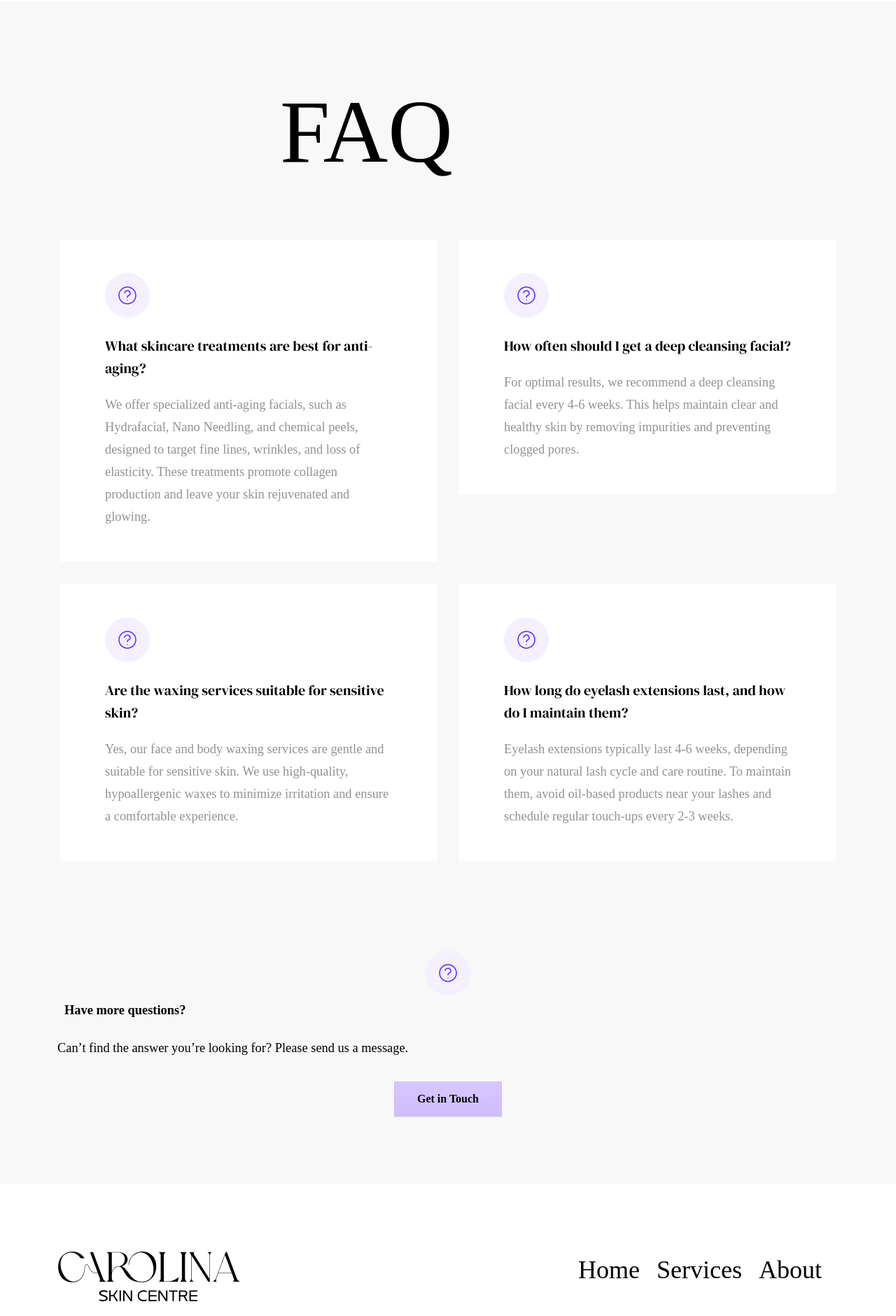
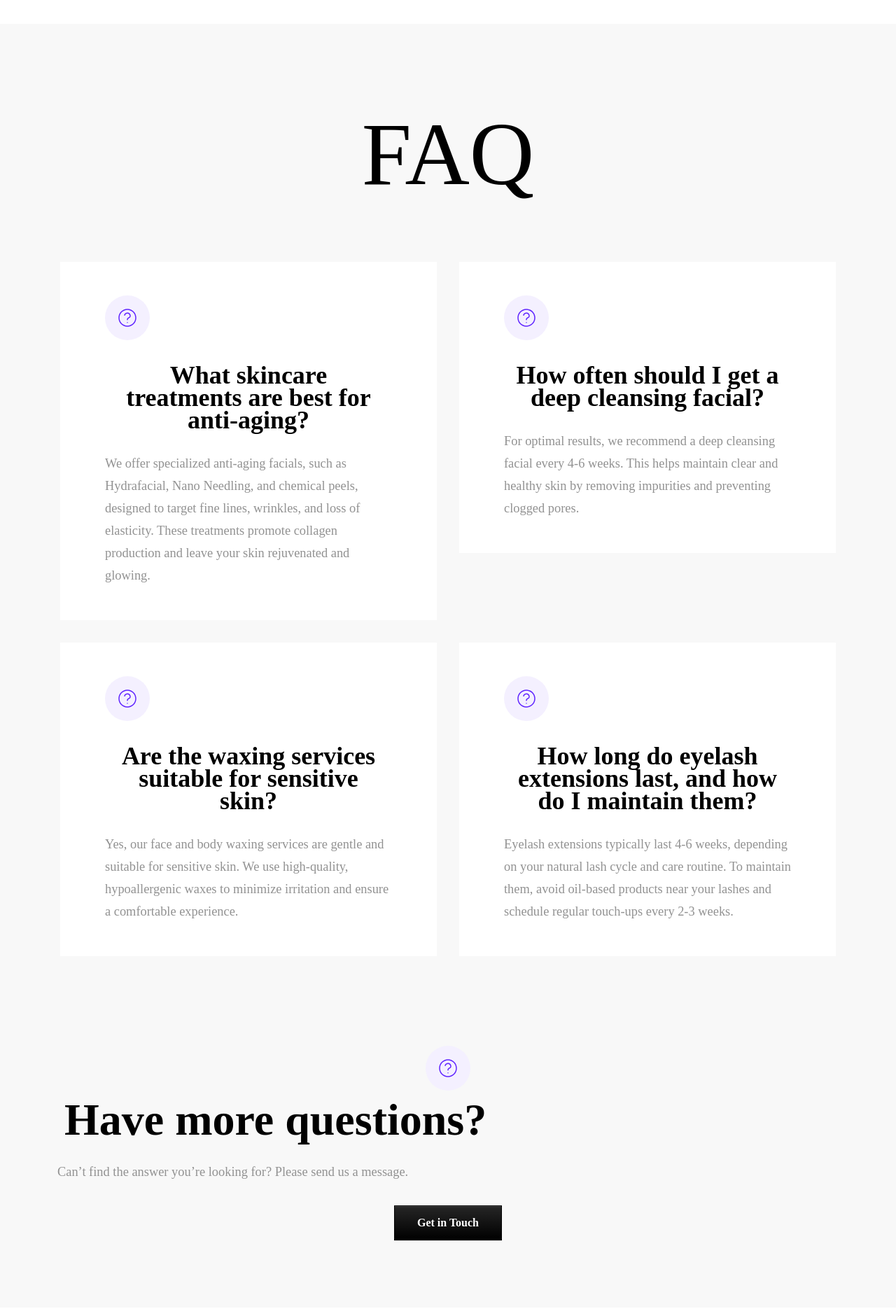
Before and after one commit to tulio-salvatierra/csc, a React (Create React App) app: page /about in a window 1280 px wide. Shown: the part 1720-3600 px from the top of the page at 70% size. Built offline with nearby package versions, Linux system fonts and the light colour scheme; a web font is replaced by a local one.

Commit message:
feat: Update card image width for responsiveness, adjust mission section heading size, and enhance FAQ section headings

```diff
--- a/src/App.css
+++ b/src/App.css
@@ -29,7 +29,7 @@
 }
 
 .card-img {
-  width: 480px;
+  width: auto;
   height: 480px;
   object-fit: cover;
 }
--- a/src/components/AboutUs/ABoutUs.jsx
+++ b/src/components/AboutUs/ABoutUs.jsx
@@ -49,7 +49,7 @@ export default function AboutPage() {
 
       {/* Our Mission Section */}
       <section className="mb-5 mt-10">
-        <h2 className="display-2 mb-3">Our Mission</h2>
+        <h2 className="display-1 mb-3">Our Mission</h2>
         <blockquote className="blockquote border-start ps-3">
           <p className="text-muted">
             "Our mission is to enhance your natural beauty and boost your
--- a/src/components/blog/services.js
+++ b/src/components/blog/services.js
@@ -7,68 +7,63 @@ import WAX from "./../../assets/images/services/wax.jpg";
 import NN from "./../../assets/images/services/nano.jpg";
 import Therapy from "./../../assets/images/services/therapy.jpg";
 
+
 const services = [
   {
     id: 1,
     name: "Dermaplaning",
-    description:
-      "Dermaplaning is a non-invasive skincare treatment that involves using a sterile, surgical scalpel to gently exfoliate the top layer of dead skin cells and remove fine vellus hair (peach fuzz) from the face. This process helps to reveal smoother, brighter skin, allowing for better product absorption and a flawless makeup application.",
+    description: "Dermaplaning is a non-invasive skincare treatment that involves using a sterile, surgical scalpel to gently exfoliate the top layer of dead skin cells and remove fine vellus hair (peach fuzz) from the face. This process helps to reveal smoother, brighter skin, allowing for better product absorption and a flawless makeup application.",
     icon: DP,
     category: "Facial treatments",
   },
   {
     id: 2,
     name: "HydraFacials",
-    description:
-      "A HydraFacial is a non-invasive, multi-step facial treatment that deeply cleanses, exfoliates, extracts impurities, and hydrates the skin using a specialized device. It combines gentle suction with nourishing serums to improve skin texture, tone, and overall radiance.",
+    description: "A HydraFacial is a non-invasive, multi-step facial treatment that deeply cleanses, exfoliates, extracts impurities, and hydrates the skin using a specialized device. It combines gentle suction with nourishing serums to improve skin texture, tone, and overall radiance.",
     icon: HF,
     category: "HydraFacials",
   },
   {
     id: 3,
     name: "Microdermabrasion",
-    description:
-      "Microdermabrasion is a non-invasive exfoliation treatment that gently removes the outermost layer of dead skin cells using a specialized device. The procedure typically uses either a diamond-tipped wand or fine crystals combined with suction to resurface the skin, promoting cell turnover and collagen production.",
+    description: "Microdermabrasion is a non-invasive exfoliation treatment that gently removes the outermost layer of dead skin cells using a specialized device. The procedure typically uses either a diamond-tipped wand or fine crystals combined with suction to resurface the skin, promoting cell turnover and collagen production.",
     icon: MD,
     category: "Eyebrow services",
   },
   {
     id: 4,
     name: "European facial",
-    description:
-      "Pamper yourself with our luxurious body treatments designed to relax, rejuvenate, and refresh your skin. From exfoliating scrubs to detoxifying wraps, our experienced therapists will help you achieve the smooth, glowing skin you desire. Treat yourself to a day of indulgence and relaxation with our body treatments.",
+    description: "Pamper yourself with our luxurious body treatments designed to relax, rejuvenate, and refresh your skin. From exfoliating scrubs to detoxifying wraps, our experienced therapists will help you achieve the smooth, glowing skin you desire. Treat yourself to a day of indulgence and relaxation with our body treatments.",
     icon: EF,
     category: "Body treatments",
   },
   {
     id: 5,
     name: "Chemical Peels",
-    description:
-      "designed to exfoliate and renew your skin, revealing a fresher, more radiant complexion. Using carefully selected acids, chemical peels remove dead skin cells, unclog pores, and stimulate collagen production, improving skin texture, tone, and overall clarity.",
+    description: "designed to exfoliate and renew your skin, revealing a fresher, more radiant complexion. Using carefully selected acids, chemical peels remove dead skin cells, unclog pores, and stimulate collagen production, improving skin texture, tone, and overall clarity.",
     icon: CP,
     category: "Skin rejuvenation",
   },
   {
     id: 6,
     name: "Waxing Services",
-    description:
-      "Say goodbye to unwanted hair with our expert waxing services. From brows to bikini lines, our skilled aestheticians will help you achieve smooth, hair-free skin. We use high-quality waxes and techniques to ensure a comfortable and effective waxing experience. Book your appointment today and enjoy silky-smooth skin.",
+    description: "Say goodbye to unwanted hair with our expert waxing services. From brows to bikini lines, our skilled aestheticians will help you achieve smooth, hair-free skin. We use high-quality waxes and techniques to ensure a comfortable and effective waxing experience. Book your appointment today and enjoy silky-smooth skin.",
     icon: WAX,
     category: "Waxing services",
   },
   {
     id: 7,
-    title: "Nano Needle",
-    description: " an advanced and non-invasive skincare procedure designed to rejuvenate your skin at a cellular level. This cutting-edge treatment uses ultra-fine nano needles to create microscopic channels on the skin’s surface, enhancing the absorption of serums and stimulating collagen production without pain or downtime.",
+    name: "Nano Needle",
+    description: "An advanced and non-invasive skincare procedure designed to rejuvenate your skin at a cellular level. This cutting-edge treatment uses ultra-fine nano needles to create microscopic channels on the skin’s surface, enhancing the absorption of serums and stimulating collagen production without pain or downtime.",
     category: "Skin rejuvenation",
-    image: NN,
+    icon: NN,
   },
   {
     id: 8,
-    title: "Carboxy Therapy",
-    category: " a non-invasive skin treatment that involves infusing carbon dioxide (CO₂) into the skin to boost oxygen flow, improve circulation, and stimulate collagen production. It is used for facial rejuvenation, cellulite reduction, dark circles, and scar treatment.",
-    description: "Skin rejuvenation",
-    image: Therapy,
+    name: "Carboxy Therapy",
+    description: "A non-invasive skin treatment that involves infusing carbon dioxide (CO₂) into the skin to boost oxygen flow, improve circulation, and stimulate collagen production. It is used for facial rejuvenation, cellulite reduction, dark circles, and scar treatment.",
+    category: "Skin rejuvenation",
+    icon: Therapy,
   },
 ];
 
--- a/src/components/faq/FaqSectionFaq1.js
+++ b/src/components/faq/FaqSectionFaq1.js
@@ -7,7 +7,7 @@ export default function FaqSectionFaq1() {
         <section className="py-24 bg-light">
           <div className="container">
             <div className="mw-xl mx-auto text-center mb-20 mb-xl-16">
-              <h1 className=" display-1 mb-6 lh-sm px-xl-12 font-heading">
+              <h1 className="display-1 mb-6 lh-sm text-center px-xl-12 font-heading">
                 FAQ
               </h1>
             </div>
@@ -19,9 +19,9 @@ export default function FaqSectionFaq1() {
                     src="pstls-assets/icons/faq-info.svg"
                     alt=""
                   />
-                  <h5 className="mt-6 lh-lg mb-5 font-heading">
+                  <h2 className="mt-6 lh-lg mb-5 font-heading">
                     What skincare treatments are best for anti-aging?
-                  </h5>
+                  </h2>
                   <p className="text-muted lh-lg mb-0">
                     We offer specialized anti-aging facials, such as
                     Hydrafacial, Nano Needling, and chemical peels, designed to
@@ -38,9 +38,9 @@ export default function FaqSectionFaq1() {
                     src="pstls-assets/icons/faq-info.svg"
                     alt=""
                   />
-                  <h5 className="mt-6 lh-lg mb-5 font-heading">
+                  <h2 className="mt-6 lh-lg mb-5 font-heading">
                     How often should I get a deep cleansing facial?
-                  </h5>
+                  </h2>
                   <p className="text-muted lh-lg mb-0">
                     For optimal results, we recommend a deep cleansing facial
                     every 4-6 weeks. This helps maintain clear and healthy skin
@@ -55,9 +55,9 @@ export default function FaqSectionFaq1() {
                     src="pstls-assets/icons/faq-info.svg"
                     alt=""
                   />
-                  <h5 className="mt-6 lh-lg mb-5 font-heading">
+                  <h2 className="mt-6 lh-lg mb-5 font-heading">
                     Are the waxing services suitable for sensitive skin?
-                  </h5>
+                  </h2>
                   <p className="text-muted lh-lg mb-0">
                     Yes, our face and body waxing services are gentle and
                     suitable for sensitive skin. We use high-quality,
@@ -73,10 +73,10 @@ export default function FaqSectionFaq1() {
                     src="pstls-assets/icons/faq-info.svg"
                     alt=""
                   />
-                  <h5 className="mt-6 lh-lg mb-5 font-heading">
+                  <h2 className="mt-6 lh-lg mb-5 font-heading">
                     How long do eyelash extensions last, and how do I maintain
                     them?
-                  </h5>
+                  </h2>
                   <p className="text-muted lh-lg mb-0">
                     Eyelash extensions typically last 4-6 weeks, depending on
                     your natural lash cycle and care routine. To maintain them,
@@ -92,13 +92,13 @@ export default function FaqSectionFaq1() {
                 src="pstls-assets/icons/faq-info.svg"
                 alt=""
               />
-              <h1 className="mb-4 lh-sm font-heading">Have more questions?</h1>
-              <p className="mb-8 lh-lg">
+              <h1 className="mb-4 fs-1 font-heading">Have more questions?</h1>
+              <p className="mb-8 lh-lg text-muted">
                 Can’t find the answer you’re looking for? Please send us a
                 message.
               </p>
               <a
-                className="btn btn-primary d-block d-md-inline-block"
+                className="btn btn-dark fs-6 d-block d-md-inline-block"
                 href={`tel:${TELEPHONE}`}
               >
                 Get in Touch
```
Also changed, not shown: package.json (+14 -1 lines), 2 other files (tests, documents, lock files or other folders).
